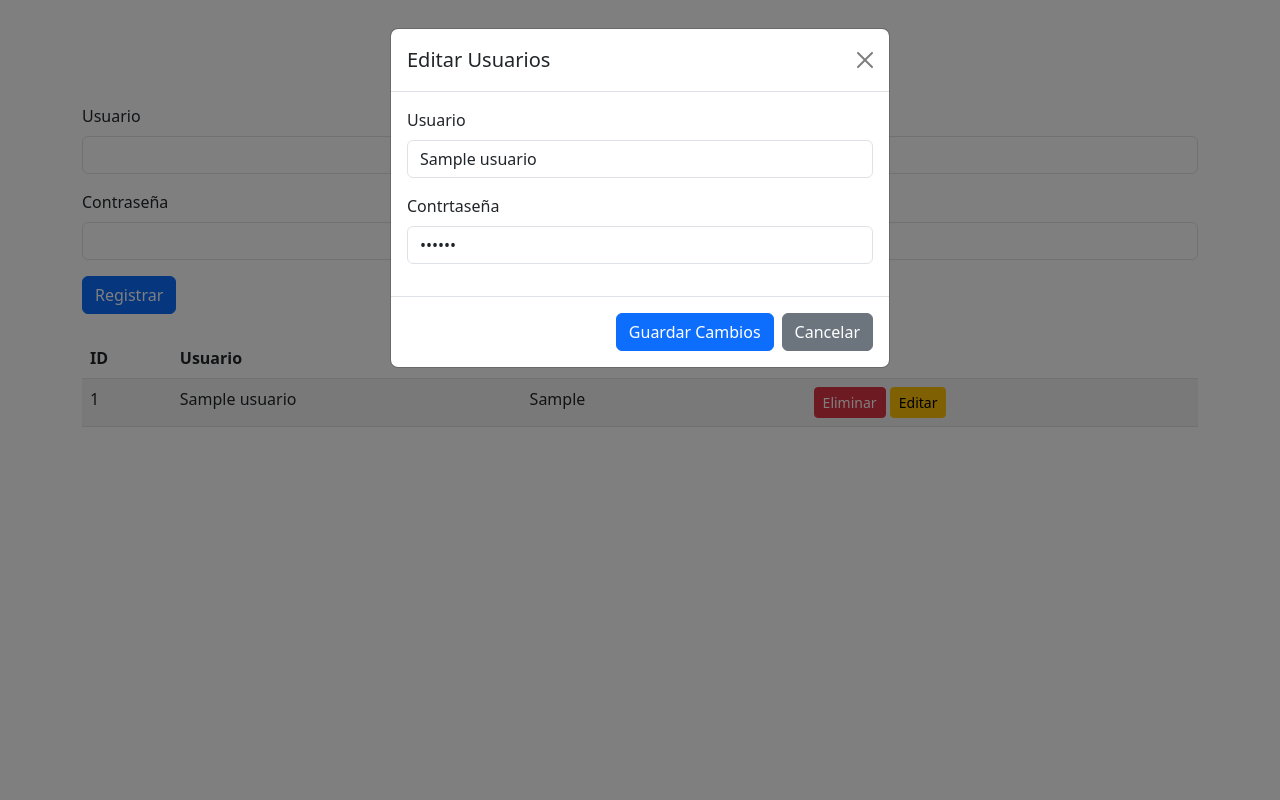
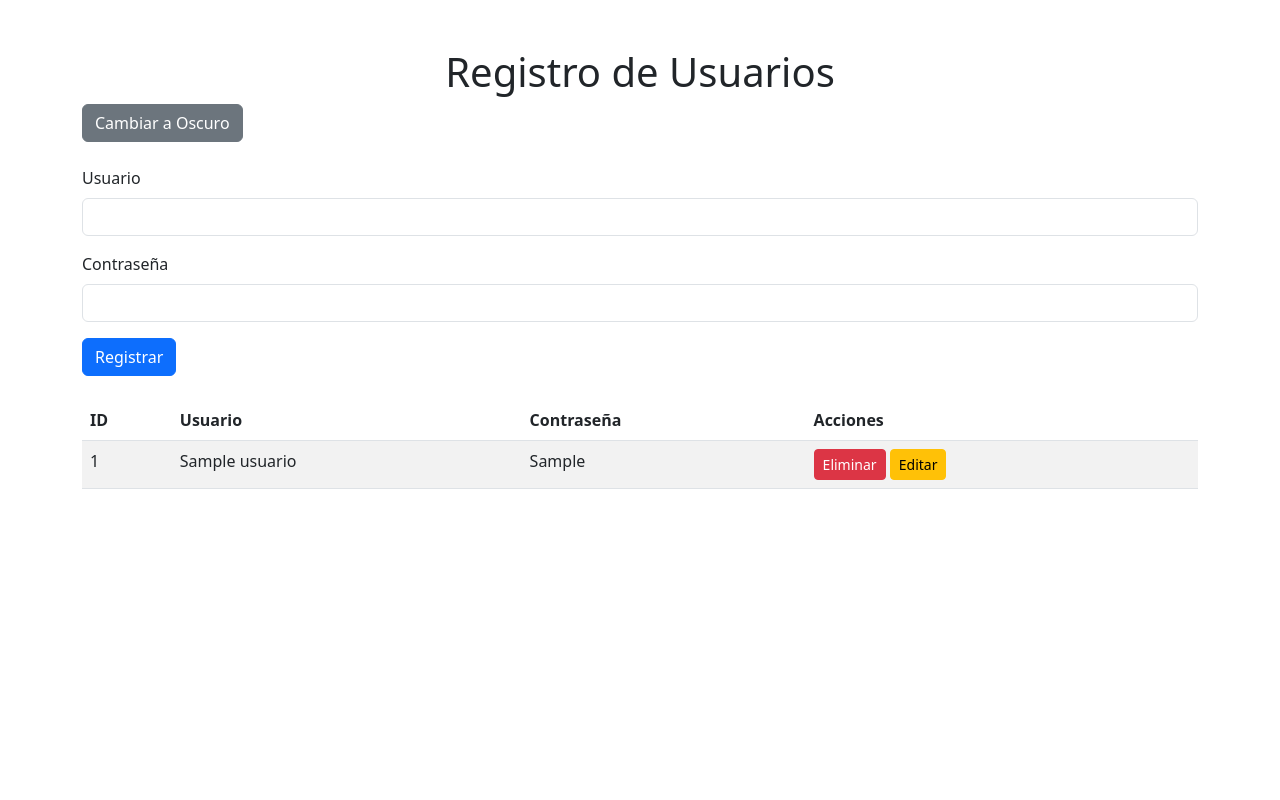
Before and after one commit to Alan-Cortez/Extraordinario, a Flask app: page / in a window 1280 px wide, after a click on "Editar". Run offline with Flask 3, Linux system fonts and the light colour scheme; tables that the repository leaves empty or names only in its code hold one stand-in row (values such as "Sample post").

Commit message:
Update app.html

```diff
--- a/templates/app.html
+++ b/templates/app.html
@@ -5,10 +5,20 @@
     <meta name="viewport" content="width=device-width, initial-scale=1.0">
     <title>Usuarios</title>
     <link rel="stylesheet" href="https://cdn.jsdelivr.net/npm/bootstrap@5.3.0/dist/css/bootstrap.min.css">
+    <style>
+        body.dark {
+            background-color: #343a40;
+            color: white;
+        }
+        body.dark .table {
+            background-color: #495057;
+        }
+    </style>
 </head>
 <body>
     <div class="container mt-5">
         <h1 class="text-center">Registro de Usuarios</h1>
+        <button id="theme-toggle" class="btn btn-secondary mb-4">Cambiar a Oscuro</button>
         <form action="/usuarios/guardar" method="POST" class="mb-4">
             <div class="mb-3">
                 <label for="txtUsuario" class="form-label">Usuario</label>
@@ -16,7 +26,7 @@
             </div>
             <div class="mb-3">
                 <label for="txtContrasena" class="form-label">Contraseña</label>
-                <input type="number" class="form-control" id="txtContrasena" name="txtContrasena" required>
+                <input type="password" class="form-control" id="txtContrasena" name="txtContrasena" required>
             </div>
             <button type="submit" class="btn btn-primary">Registrar</button>
         </form>
@@ -55,7 +65,7 @@
                                                 <input type="text" class="form-control" name="txtUsuario" value="{{ usuario[1] }}" required>
                                             </div>
                                             <div class="mb-3">
-                                                <label for="txtContrasena" class="form-label">Contrtaseña</label>
+                                                <label for="txtContrasena" class="form-label">Contraseña</label>
                                                 <input type="password" class="form-control" name="txtContrasena" value="{{ usuario[2] }}" required>
                                             </div>
                                         </div>
@@ -73,6 +83,13 @@
             </tbody>
         </table>
     </div>
-    <script src="https://cdn.jsdelivr.net/npm/bootstrap@5.3.0/dist/js/bootstrap.bundle.min.js"></script>
+
+    <script>
+        const toggleButton = document.getElementById('theme-toggle');
+        toggleButton.addEventListener('click', () => {
+            document.body.classList.toggle('dark');
+            toggleButton.textContent = document.body.classList.contains('dark') ? 'Cambiar a Claro' : 'Cambiar a Oscuro';
+        });
+    </script>
 </body>
 </html>
```
